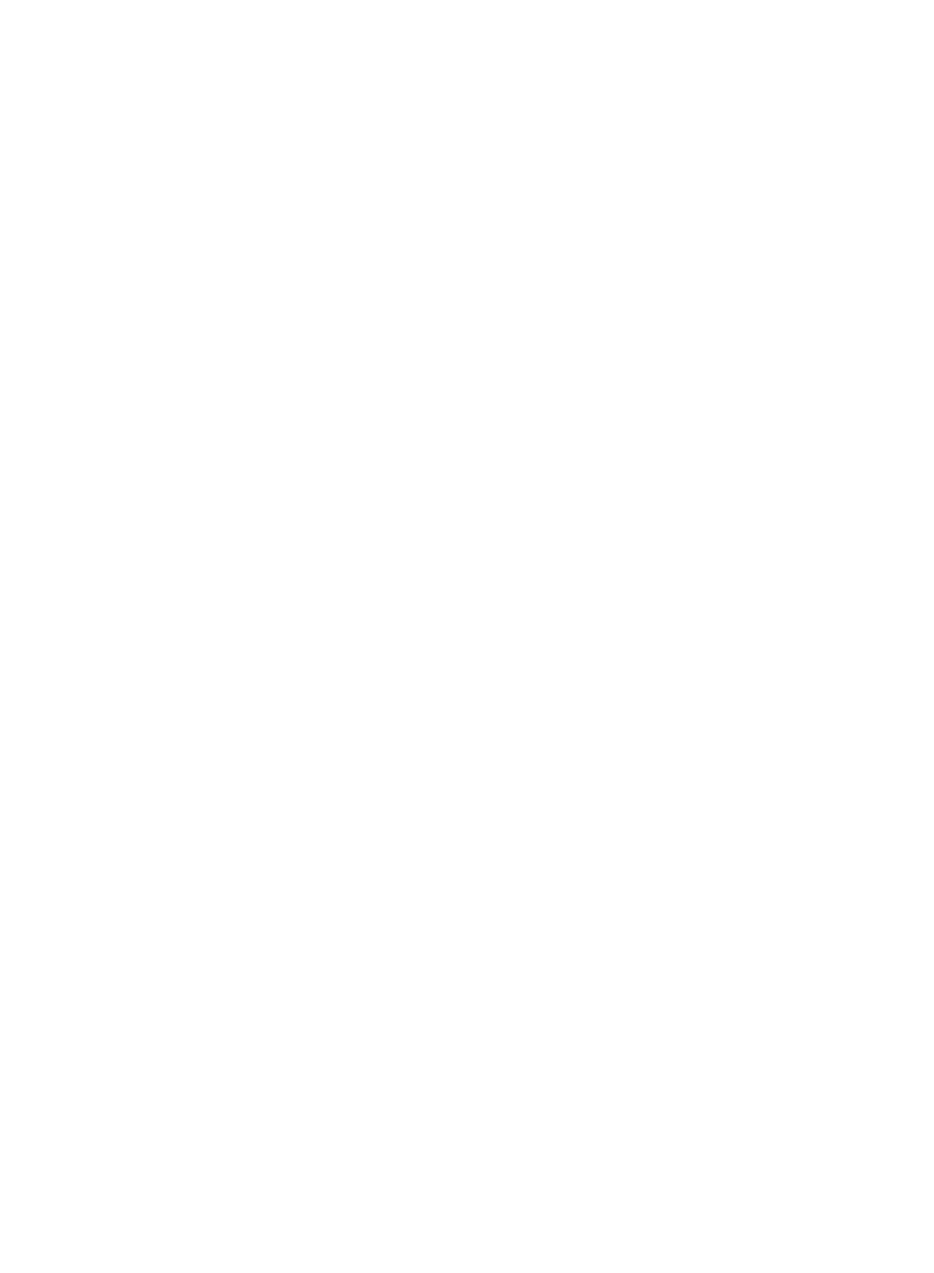
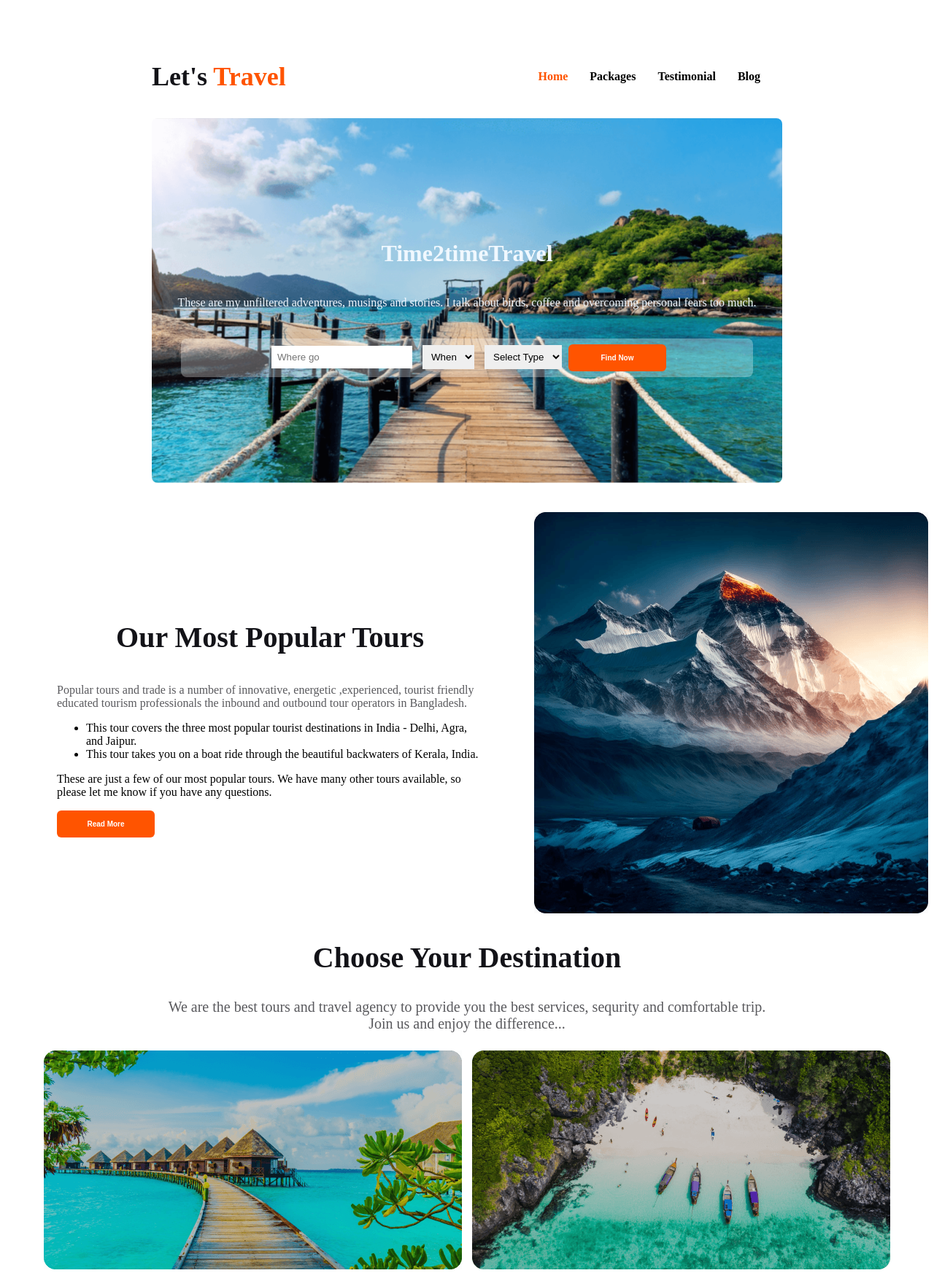
Before and after one commit to chandrikabhowmik11/Assignment-2, a plain HTML site: page index.html in a window 1280 px wide. Shown: the top 1745 px of the page at 73% size. Before the commit the page ends 800 px from the top, so only its background shows below. Drawn offline with Linux system fonts and the light colour scheme.

Commit message:
header content added

```diff
--- a/Styels/styles.css
+++ b/Styels/styles.css
@@ -0,0 +1,194 @@
+/* header styles */
+header {
+  padding: 40px 200px;
+}
+.text-primary {
+  color: #ff5400;
+}
+.button-box {
+  border-radius: 8px;
+  background: rgba(255, 255, 255, 0.3);
+}
+.button-box,
+input,
+select {
+  border: none;
+  outline: none;
+  padding: 8px;
+  margin: 0 5px;
+}
+.btn-primary {
+  background: #ff5400;
+  border-radius: 6px;
+  border: 0;
+  color: white;
+  font-size: 10px;
+  font-weight: 700;
+  padding: 13px;
+  width: 134px;
+}
+
+.nav-title {
+  color: #131318;
+
+  font-size: 36px;
+
+  font-weight: 800;
+}
+nav {
+  display: flex;
+  justify-content: space-between;
+  align-items: center;
+}
+nav > ul {
+  display: flex;
+}
+nav li {
+  list-style: none;
+  margin-right: 30px;
+  font-weight: 700;
+  font-size: 1rem;
+}
+nav li a {
+  text-decoration: none;
+}
+.banner-content {
+  border-radius: 8px;
+  background-image: url("../Images/Group\ 13\ \(1\)\ \(1\).png");
+  background-repeat: no-repeat;
+  background-position: center;
+  height: 500px;
+  display: flex;
+  align-items: center;
+  justify-content: center;
+  max-width: 1000px;
+  text-align: center;
+  margin: 0 auto;
+  color: aliceblue;
+}
+.banner {
+  background-size: cover;
+  text-align: center;
+}
+/* /* /* .banner-title
+  font-size: 20px;
+} */
+.banner-description {
+  margin: 40px 0;
+}
+
+/* main style */
+main {
+  max-width: 1440px;
+  margin: 0 auto;
+}
+
+/* features style */
+
+.tour-container {
+  display: flex;
+  align-items: center;
+}
+
+.tours-title {
+  color: #131318;
+  text-align: center;
+  font-size: 40px;
+  font-weight: 800;
+}
+.pop-tour {
+  color: rgba(19, 19, 24, 0.7);
+  font-size: 16px;
+  font-weight: 400;
+}
+li a {
+  text-decoration: none;
+  list-style: none;
+  color: #000;
+}
+.tour-content {
+  padding-left: 70px;
+  padding-right: 70px;
+}
+
+/* destination */
+.pic-college {
+  max-width: 1440px;
+  margin: 0 auto;
+}
+
+.chose-desti {
+  color: #131318;
+  text-align: center;
+  font-size: 40px;
+  font-weight: 800;
+}
+.best-tour {
+  color: rgba(19, 19, 24, 0.7);
+
+  text-align: center;
+
+  font-size: 20px;
+}
+.row {
+  text-align: center;
+
+  margin: 0 auto;
+}
+.row img {
+  margin: 5px;
+}
+/* why choose us */
+
+#why-choose-us-desc {
+  padding: 30px 150px;
+}
+.sec-title {
+  color: #131318;
+  text-align: center;
+  font-size: 40px;
+  font-style: normal;
+  font-weight: 800;
+}
+.description {
+  color: rgba(19, 19, 24, 0.7);
+  text-align: center;
+  font-size: 20px;
+}
+.box-container {
+  justify-content: center;
+  display: flex;
+  gap: 15px;
+}
+.box-1 {
+  text-align: center;
+  width: 400px;
+  height: 200px;
+  border-radius: 10px;
+  border: 1px solid rgba(251, 181, 99, 0.2);
+  background: rgba(251, 181, 99, 0.05);
+}
+.box-1 img {
+  align-self: start;
+  width: 64px;
+  height: 64px;
+}
+.box-2 {
+  text-align: center;
+  width: 400px;
+  height: 200px;
+  border-radius: 16px;
+  border: 1px solid rgba(41, 206, 246, 0.2);
+  background: rgba(41, 206, 246, 0.05);
+}
+.last-box {
+  justify-content: center;
+  text-align: center;
+  width: 400px;
+  height: 200px;
+  border-radius: 16px;
+  border: 1px solid rgba(233, 68, 68, 0.2);
+  background: rgba(233, 68, 68, 0.05);
+
+  margin: 0 auto;
+}
--- a/index.html
+++ b/index.html
@@ -4,9 +4,133 @@
     <meta charset="UTF-8" />
     <meta name="viewport" content="width=device-width, initial-scale=1.0" />
     <title>Let's Travel</title>
+    <link rel="stylesheet" href="Styels/styles.css" />
   </head>
   <body>
-    <header></header>
-    <main></main>
+    <header>
+      <nav>
+        <h3 class="nav-title">
+          Let's <span class="text-primary">Travel</span>
+        </h3>
+        <ul>
+          <li>
+            <a href=""> <span class="text-primary">Home</span> </a>
+          </li>
+          <li><a href="">Packages</a></li>
+          <li><a href="">Testimonial</a></li>
+          <li><a href="">Blog</a></li>
+        </ul>
+      </nav>
+      <div class="banner-content">
+        <div class="banner">
+          <h1 class="banner-title">Time2timeTravel</h1>
+          <p class="banner-description">
+            These are my unfiltered adventures, musings and stories. I talk
+            about birds, coffee and overcoming personal fears too much.
+          </p>
+          <div class="button-box">
+            <input type="text" name="" id="" placeholder="Where go" />
+            <select name="" id="">
+              <option value="">When</option>
+            </select>
+            <select name="" id="">
+              <option value="">Select Type</option>
+            </select>
+            <button class="btn-primary">Find Now</button>
+          </div>
+        </div>
+      </div>
+    </header>
+    <main>
+      <!-- feature section -->
+      <section class="tour-container">
+        <div class="tour-content">
+          <h3 class="tours-title">Our Most Popular Tours</h3>
+          <p class="pop-tour">
+            Popular tours and trade is a number of innovative, energetic
+            ,experienced, tourist friendly educated tourism professionals the
+            inbound and outbound tour operators in Bangladesh.
+          </p>
+          <ul>
+            <li>
+              <a href=""
+                >This tour covers the three most popular tourist destinations in
+                India - Delhi, Agra, and Jaipur.</a
+              >
+            </li>
+            <li>
+              <a href=""
+                >This tour takes you on a boat ride through the beautiful
+                backwaters of Kerala, India.</a
+              >
+            </li>
+          </ul>
+          <p>
+            These are just a few of our most popular tours. We have many other
+            tours available, so please let me know if you have any questions.
+          </p>
+          <button class="btn-primary">Read More</button>
+        </div>
+        <div class="img-container">
+          <img src="Images/Rectangle 4.png" alt="" />
+        </div>
+      </section>
+    </main>
+    <!-- destination -->
+    <main>
+      <section class="pic-college">
+        <h1 class="chose-desti">Choose Your Destination</h1>
+        <p class="best-tour">
+          We are the best tours and travel agency to provide you the best
+          services, sequrity and comfortable trip.
+          <br />
+          Join us and enjoy the difference...
+        </p>
+        <div class="row">
+          <img src="Images/Rectangle 5.png" alt="" />
+          <img src="Images/Rectangle 8.png" alt="" />
+          <img src="Images/Rectangle 7.png" alt="" />
+          <img src="Images/Rectangle 6.png" alt="" />
+          <img src="Images/Rectangle 9.png" alt="" />
+          <img src="Images/Rectangle 10.png" alt="" />
+          <img src="Images/Rectangle 11.png" alt="" />
+        </div>
+      </section>
+
+      <!-- Why Choose Us -->
+      <section>
+        <h3 class="sec-title">Why Choose Us</h3>
+
+        <p id="why-choose-us-desc" class="description">
+          Here are reasons you should plan trip with us..
+        </p>
+        <div class="box-container">
+          <div class="box-1">
+            <img src="Images/hotel.png" alt="" />
+            <h3 class="box-title">Handpicked Hotels</h3>
+            <p class="box-description">
+              We offer the best accomandation for our traveller.
+            </p>
+          </div>
+          <div class="box-2">
+            <img src="" alt="" />
+            <h3 class="box-title">World Class Service</h3>
+            <p class="box-description">
+              We have friendly and native travel guide, so that, you feel not
+              feel bored and insecure
+            </p>
+          </div>
+        </div>
+
+        <div class="last-box">
+          <img src="" alt="" />
+          <h3 class="box-title">Best Price Guarantee</h3>
+          <p class="box-description">
+            We ensures our traveler to give best service with a best price.
+          </p>
+        </div>
+      </section>
+    </main>
+    <footer></footer>
   </body>
 </html>
```
Also changed, not shown: Images/hotel.png (added).
